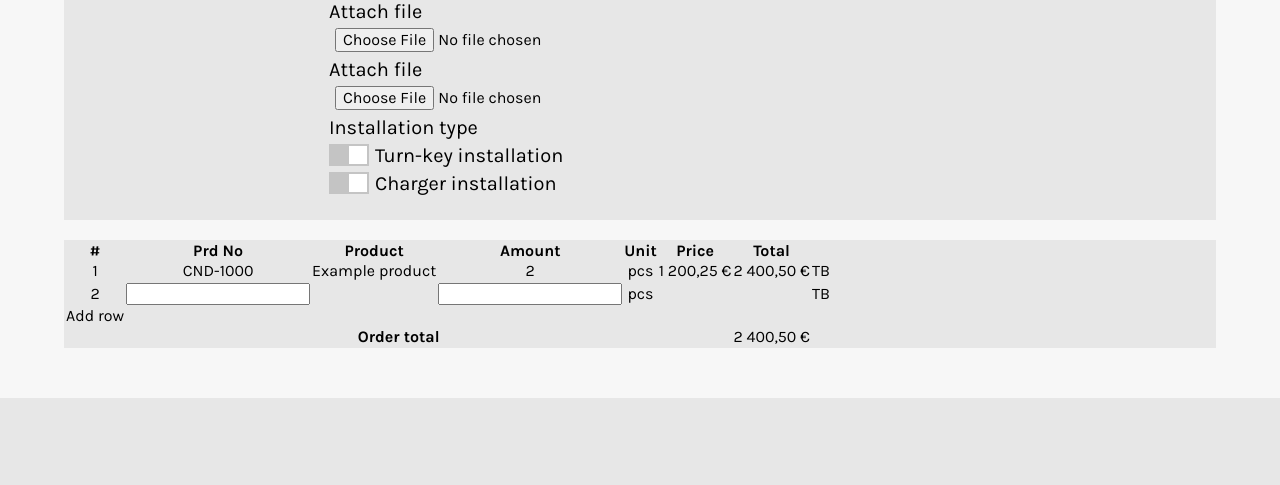
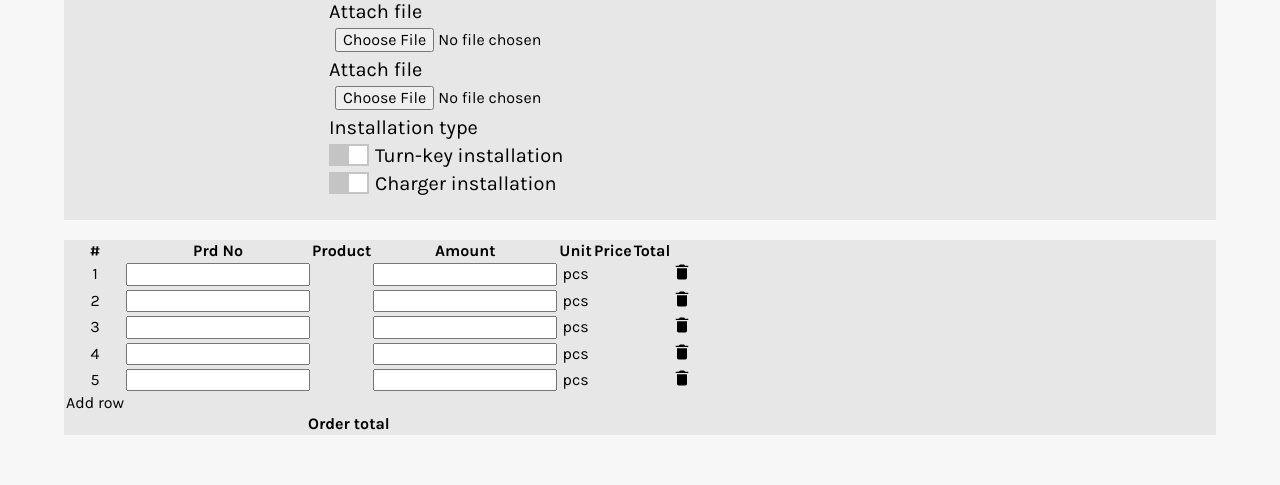
Before and after one commit to Zigelzi/SiteSurveyApp, a Flask app: page /survey/create_workorder in a window 1280 px wide. Shown: the part 1210-1695 px from the top of the page. Before the commit the page ends 1608 px from the top, so only its background shows below. Run offline with Flask 2, Linux system fonts and the light colour scheme; a user stored in the database is signed in; some libraries are stand-ins or nearby versions.

Commit message:
Added trashbin icon and refactored the total and row calculations to use class names instead of id:s

```diff
--- a/sitesurvey/static/css/style.css
+++ b/sitesurvey/static/css/style.css
@@ -572,6 +572,10 @@ header {
   margin-right: 10px;
 }
 
+.icon-small {
+  height: 20px;
+}
+
 .btn {
   background-color: #c4c4c4;
   padding: 10px;
--- a/sitesurvey/static/js/workorder.js
+++ b/sitesurvey/static/js/workorder.js
@@ -1,7 +1,7 @@
 document.addEventListener('DOMContentLoaded', () => {
 
-    const productField = document.getElementById('productField')
-    const amountField = document.getElementById('amountField');
+    const productField = document.getElementsByClassName('productField')
+    const amountField = document.getElementsByClassName('amountField');
     const productBody = document.getElementById('productBody');
     const addTableRow = document.getElementById('addTableRow');
 
@@ -97,8 +97,12 @@ document.addEventListener('DOMContentLoaded', () => {
         mutations.forEach(function(mutation) {
             if (mutation.target.className === 'totalColumn') {
                 const productBody = mutation.target.parentElement.parentElement;
+                let totalCellValue
                 for (let i = 0; i < productBody.children.length; i++) {
-                    totalSum += parseFloat(productBody.children[i].children[6].textContent.replace(",",".").replace(' ',''));
+                    totalCellValue = productBody.children[i].children[6].textContent
+                    if (totalCellValue != "") {
+                        totalSum += parseFloat(productBody.children[i].children[6].textContent.replace(",",".").replace(' ',''));
+                    }
                 }
             }
         });
@@ -107,16 +111,45 @@ document.addEventListener('DOMContentLoaded', () => {
 
     function addRow(event) {
         const tableRow = event.target;
-        let newRow = document.createElement('tr')
+        const newRow = document.createElement('tr')
         let newColumn = document.createElement('td')
-        newRow.appendChild(newColumn);
+        const textInput = document.createElement('input')
+        const numberInput = document.createElement('input')
+        const columnCount = productBody.children[0].childElementCount;
+
+        // Set the input attributes and classes
+        textInput.type = "text";
+        numberInput.type = "number";
+
+        // Adding the input elements to td elements
+        for (let i = 0; i < columnCount; i++) {
+            // Add additional elements and attributes to selected columns
+            if (i === 1) {
+                newColumn.appendChild(textInput);
+                newColumn.addEventListener('input', onDatalistInput);
+                newColumn.addEventListener('input', rowTotal);
+            }
+            if (i === 3) {
+                newColumn.appendChild(numberInput);
+                newColumn.addEventListener('input', rowTotal)
+            }
+            if (i === 6) {
+                newColumn.className = "totalColumn"
+            }
+            newRow.appendChild(newColumn);
+
+        }
         productBody.appendChild(newRow);
         console.log(tableRow);
     }
 
     addSuggestions()
-    productField.addEventListener('input', onDatalistInput);
-    productField.addEventListener('input', rowTotal);
-    amountField.addEventListener('input', rowTotal);
+    for (let i = 0; i < productField.length; i++) {
+        productField[i].addEventListener('input', onDatalistInput);
+        productField[i].addEventListener('input', rowTotal);
+    }
+    for (let i = 0; i < amountField.length; i++) {
+        amountField[i].addEventListener('input', rowTotal);
+    }
     addTableRow.addEventListener('click', addRow)
 })
--- a/sitesurvey/static/scss/components/_icons.scss
+++ b/sitesurvey/static/scss/components/_icons.scss
@@ -7,3 +7,6 @@
     margin-left: 10px;
     margin-right: 10px;
 }
+.icon-small {
+    height: 20px;
+}
--- a/sitesurvey/templates/survey/create_workorder.html
+++ b/sitesurvey/templates/survey/create_workorder.html
@@ -86,23 +86,53 @@
             <tbody id="productBody">
                 <tr>
                     <td>1</td>
-                    <td>CND-1000</td>
-                    <td>Example product</td>
-                    <td>2</td>
+                    <td><input type="text" class="productField" list="productList"></td>
+                    <td></td>
+                    <td><input type="number" class="amountField"></td>
                     <td>pcs</td>
-                    <td>1 200,25 €</td>
-                    <td>2 400,50 €</td>
-                    <td>TB</td>
+                    <td></td>
+                    <td class="totalColumn"></td>
+                    <td><img class="icon-small" src="{{ url_for('static', filename='img/icon_trash.svg') }}" alt="Trash bin icon"></td>
                 </tr>
                 <tr>
                     <td>2</td>
-                    <td><input type="text" id="productField" list="productList"></td>
+                    <td><input type="text" class="productField" list="productList"></td>
                     <td></td>
-                    <td><input type="number" id="amountField"></td>
+                    <td><input type="number" class="amountField"></td>
                     <td>pcs</td>
                     <td></td>
                     <td class="totalColumn"></td>
-                    <td>TB</td>
+                    <td><img class="icon-small" src="{{ url_for('static', filename='img/icon_trash.svg') }}" alt="Trash bin icon"></td>
+                </tr>
+                <tr>
+                    <td>3</td>
+                    <td><input type="text" class="productField" list="productList"></td>
+                    <td></td>
+                    <td><input type="number" class="amountField"></td>
+                    <td>pcs</td>
+                    <td></td>
+                    <td class="totalColumn"></td>
+                    <td><img class="icon-small" src="{{ url_for('static', filename='img/icon_trash.svg') }}" alt="Trash bin icon"></td>
+                </tr>
+                <tr>
+                    <td>4</td>
+                    <td><input type="text" class="productField" list="productList"></td>
+                    <td></td>
+                    <td><input type="number" class="amountField"></td>
+                    <td>pcs</td>
+                    <td></td>
+                    <td class="totalColumn"></td>
+                    <td><img class="icon-small" src="{{ url_for('static', filename='img/icon_trash.svg') }}" alt="Trash bin icon"></td>
+                </tr>
+                <tr>
+                    <td>5</td>
+                    <td><input type="text" class="productField" list="productList"></td>
+                    <td></td>
+                    <td><input type="number" class="amountField"></td>
+                    <td>pcs</td>
+                    <td></td>
+                    <td class="totalColumn"></td>
+                    <td><img class="icon-small" src="{{ url_for('static', filename='img/icon_trash.svg') }}" alt="Trash bin icon"></td>
                 </tr>
             </tbody>
             <tfoot>
@@ -111,7 +141,7 @@
                 </tr>
                 <tr>
                     <th scope="row" colspan="6">Order total</th>
-                    <td id="tableTotalTd">2 400,50 €</td>
+                    <td id="tableTotalTd"></td>
                 </tr>
             </tfoot>
         </table>
```
Also changed, not shown: sitesurvey/static/img/icon_trash.svg (added), 1 other file.
